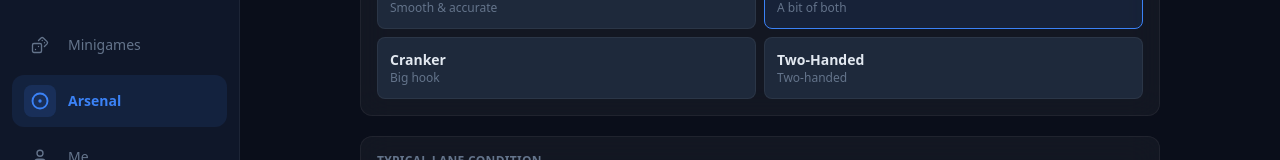
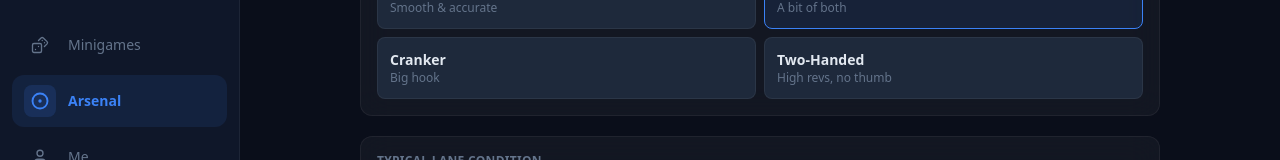
Before and after one commit to jakeleeyj/bowling-tracker, a Next.js app: page /arsenal/analyze in a window 1280 px wide. Shown: the part 301-461 px from the top of the page. Built offline with nearby package versions, Linux system fonts and the light colour scheme; no server answers.

Commit message:
Clarify two-handed preset label

```diff
--- a/src/components/arsenal/AnalyzeForm.tsx
+++ b/src/components/arsenal/AnalyzeForm.tsx
@@ -13,7 +13,7 @@ const PRESET_LABELS: Record<keyof typeof STYLE_PRESETS, string> = {
   stroker: "Smooth & accurate",
   tweener: "A bit of both",
   cranker: "Big hook",
-  "two-handed": "Two-handed",
+  "two-handed": "High revs, no thumb",
 };
 
 const FIELD_HELP: Record<string, string> = {
```
